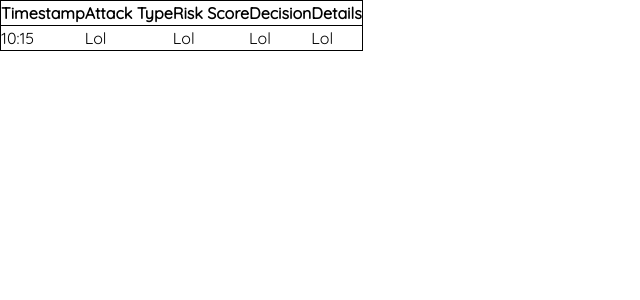
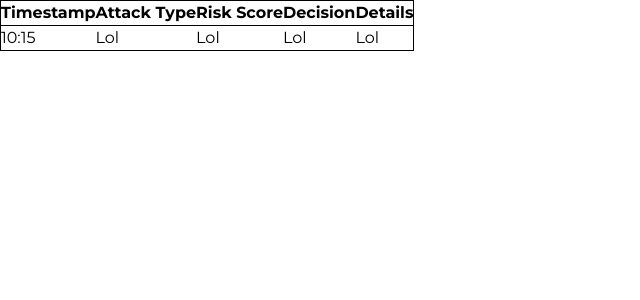
Before and after one commit to madhavmishra09/promptshield-v2, a Next.js app: page / in a window 1280 px wide. Shown: the top 300 px of the page, without its empty margins (0-640 px from the left). Built offline with nearby package versions, Linux system fonts and the light colour scheme; a web font is replaced by a local one.

Commit message:
font style updated

```diff
--- a/app/globals.css
+++ b/app/globals.css
@@ -1,7 +1,9 @@
+@import url('https://fonts.googleapis.com/css2?family=Geo:ital@0;1&family=JetBrains+Mono:ital,wght@0,100..800;1,100..800&family=Montserrat:ital,wght@0,100..900;1,100..900&display=swap');
+
 @import "tailwindcss";
 
 @source "./**/*.{js,ts,jsx,tsx}";
 
 body {
-  font-family: var(--font-quicksand);
+  font-family: "Montserrat", sans-serif;
 }
```
